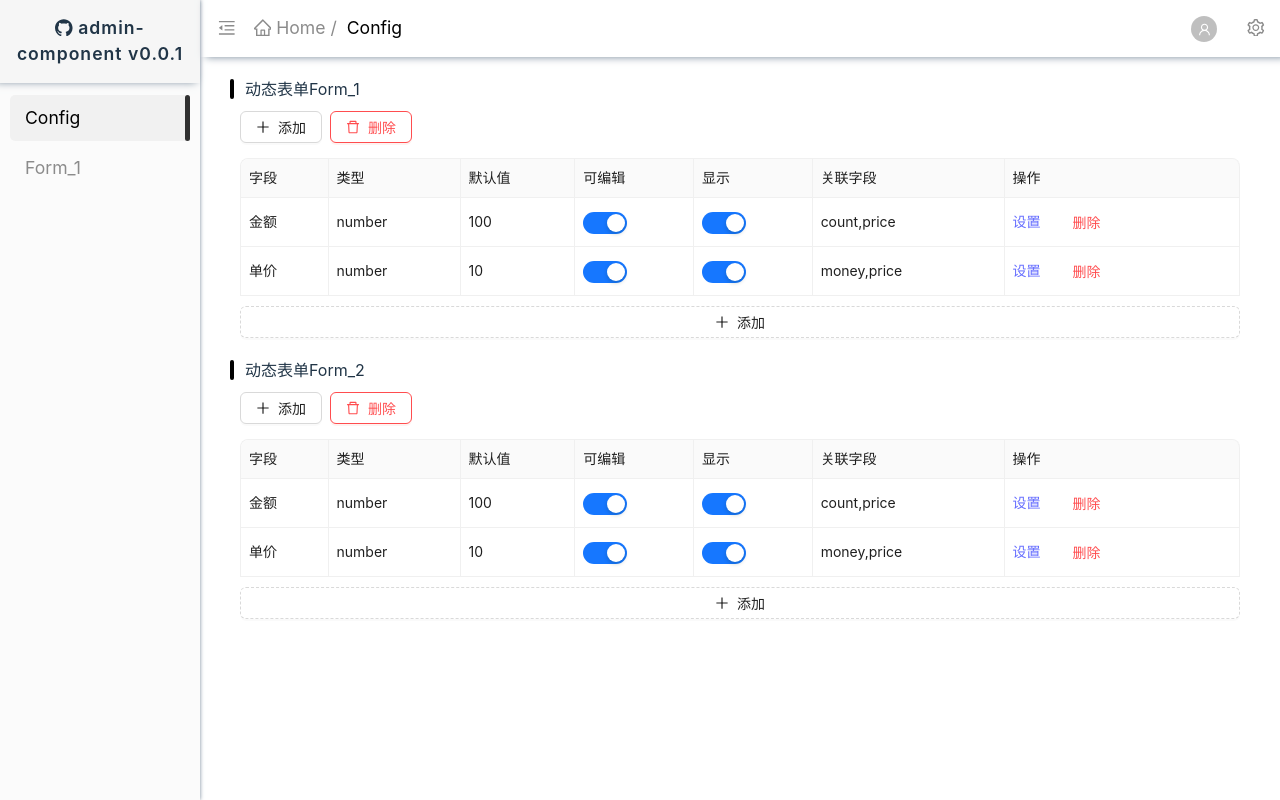
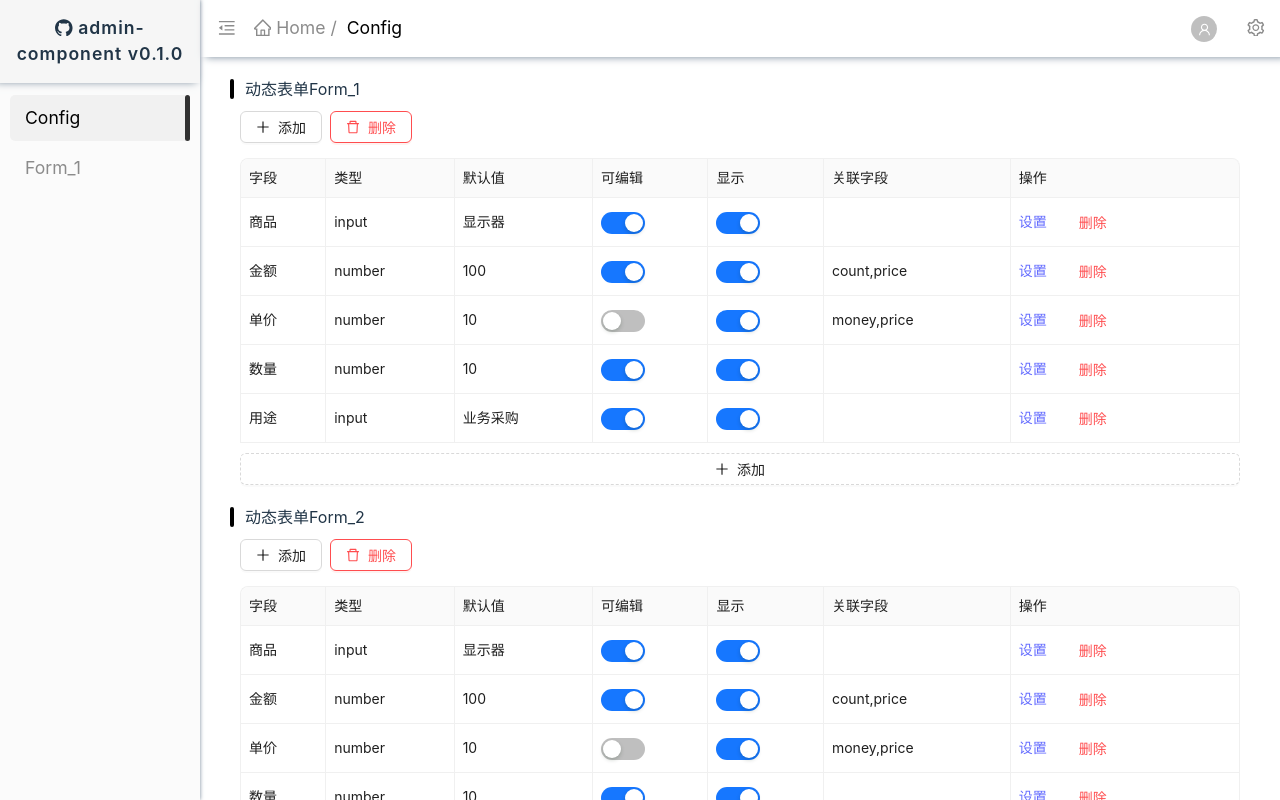
Before and after one commit to XIwE1/react-admin-component, a React (Vite) app: page / in a window 1280 px wide. Built offline with nearby package versions, Linux system fonts and the light colour scheme.

Commit message:
feat:添加表单的提交和重置按钮

```diff
--- a/src/components/Form/components/FormItem.tsx
+++ b/src/components/Form/components/FormItem.tsx
@@ -56,7 +56,7 @@ const FormItem = (props: FormSchemaItem) => {
   }
   function renderSelectComponent(type: string) {
     if (type === "select") {
-      return <Select />;
+      return <Select showSearch />;
     } else if (type === "cascader") {
       return <Cascader />;
     }
--- a/src/layout/aside/index.jsx
+++ b/src/layout/aside/index.jsx
@@ -8,7 +8,7 @@ const Aside = ({ props, children }) => {
     <div className="aside">
       <div className="title" onClick={jumpToGitHub}>
         <div className="">
-          <GithubOutlined /> admin-component v0.0.1
+          <GithubOutlined /> admin-component v0.1.0
         </div>
       </div>
       <div className="list_container">{children}</div>
--- a/src/mock/config.ts
+++ b/src/mock/config.ts
@@ -1,6 +1,14 @@
 import { ConfigItemType, FormSchemaItem } from "@/store/configStore";
 
 export const mock_dataSource: FormSchemaItem[] = [
+  {
+    field_key: "goods",
+    field: "商品",
+    type: "input",
+    defaultValue: "显示器",
+    disabled: false,
+    hidden: false,
+  },
   {
     field_key: "money",
     field: "金额",
@@ -9,15 +17,34 @@ export const mock_dataSource: FormSchemaItem[] = [
     disabled: false,
     hidden: false,
     reactions: "count,price",
+    tooltip: "总花费金额",
   },
   {
     field_key: "price",
     field: "单价",
     type: "number",
     defaultValue: 10,
+    disabled: true,
+    hidden: false,
+    reactions: "money,price",
+    extra: '采购时的价格',
+  },
+  {
+    field_key: "count",
+    field: "数量",
+    type: "number",
+    defaultValue: 10,
     disabled: false,
     hidden: false,
-    reactions: "money,price",
+    tooltip: "购入的总数量",
+  },
+  {
+    field_key: "describe",
+    field: "用途",
+    type: "input",
+    defaultValue: '业务采购',
+    disabled: false,
+    hidden: false,
   },
 ];
 
--- a/src/pages/form_1/index.css
+++ b/src/pages/form_1/index.css
@@ -7,5 +7,19 @@
         border-radius: 5px;
         border: 1px solid rgba(5, 5, 5, 0.06);
         box-shadow: 0px 0 1px lightslategrey;
+        transition: all 0.2s;
+
+        &:hover {
+            box-shadow: 0px 0 5px lightslategrey;
+            transition: all 0.2s;
+        }
+
+        .content_footer {
+            display: flex;
+            padding: 5px;
+            justify-content: flex-end;
+            align-items: center;
+            gap: 15px;
+        }
     }
 }
--- a/src/pages/form_1/index.jsx
+++ b/src/pages/form_1/index.jsx
@@ -2,6 +2,7 @@ import IForm from "@/components/Form";
 import BlockTitle from "@/components/BlockTitle";
 import "./index.css";
 import { useConfigStore } from "@/store/configStore";
+import { Button } from "antd";
 
 const TARGET_CONFIG_KEY = "form1";
 
@@ -15,6 +16,10 @@ const Form1 = () => {
       <BlockTitle title={config.title} />
       <div className="form_content">
         <IForm schemaItems={configSchemas} />
+        <div className="content_footer">
+            <Button>重置</Button>
+            <Button type="primary">提交</Button>
+        </div>
       </div>
     </div>
   );
```
